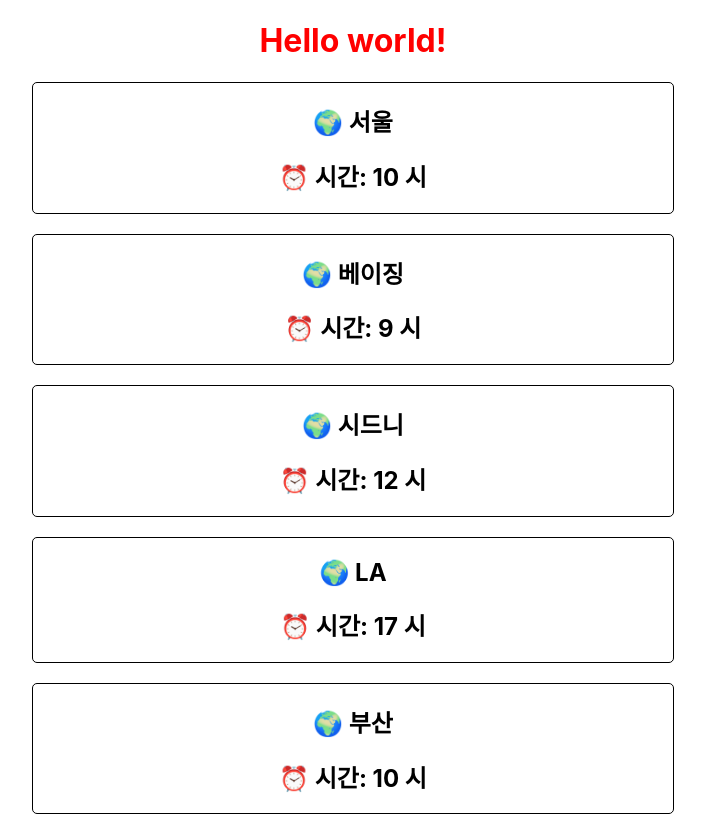
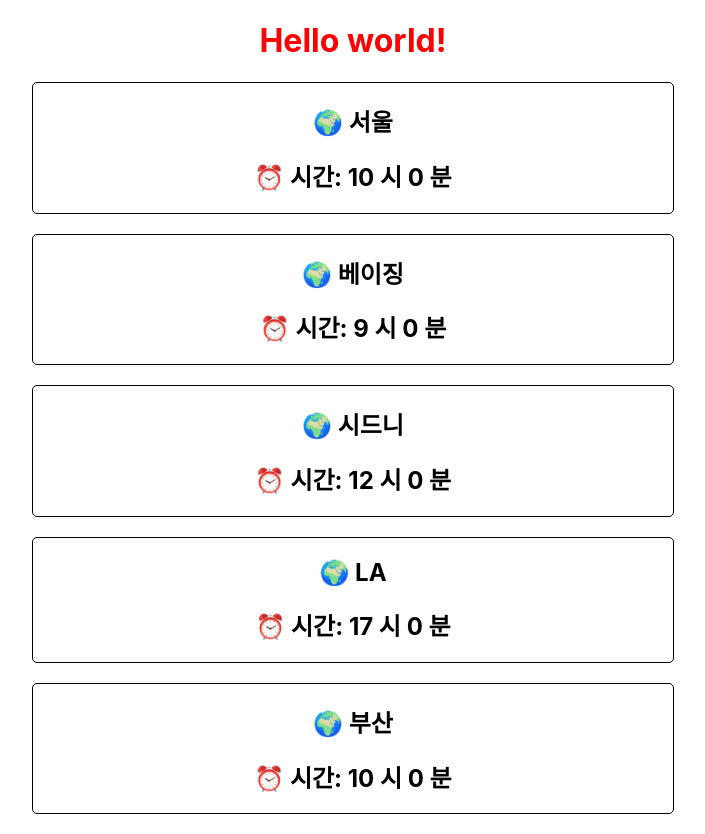
Before and after one commit to CaesiumY/Like-Lion-7th-React, a React (Create React App) app in the folder my-app/: page / in a window 1280 px wide. Shown: the whole page, without its empty margins (287-992 px from the left). Built offline with nearby package versions, Linux system fonts and the light colour scheme.

Commit message:
feat: Add State (1)

```diff
--- a/my-app/src/App.js
+++ b/my-app/src/App.js
@@ -1,25 +1,34 @@
 import React from "react";
-
 import "./App.css";
 
-const WorldTime = props => {
+class WorldTime extends React.Component {
+  constructor(props) {
+    super(props);
+    this.state = {
+      hour: this.props.time,
+      minute: 0
+    };
+  }
+
+  render() {
     return (
       <div className="worldTime">
         <h2 className="world">
           <span role="img" aria-label="world" className="worldImg">
             🌍
           </span>{" "}
-        {props.city}
+          {this.props.city}
         </h2>
         <h2 className="time">
           <span role="img" aria-label="time" className="timeImg">
             ⏰
           </span>{" "}
-        시간: {props.time} 시
+          시간: {this.state.hour} 시 {this.state.minute} 분
         </h2>
       </div>
     );
-};
+  }
+}
 
 function App() {
   const cityTimeData = [
```
Lines whose indentation alone changed are shown as unchanged.
